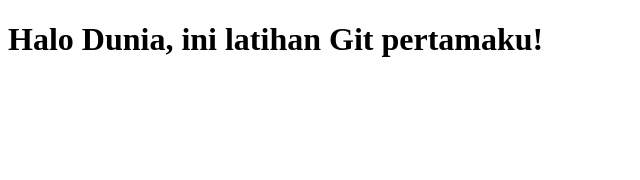
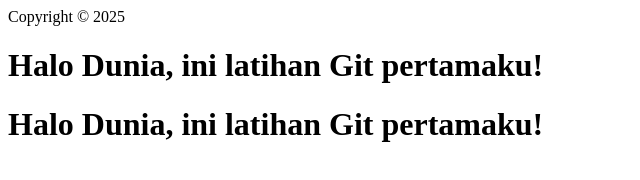
Before and after one commit to fakhrioib/latihan-git-301220067, a plain HTML site: page index.html in a window 1280 px wide. Shown: the whole page, without its empty margins (0-640 px from the left). Drawn offline with Linux system fonts and the light colour scheme.

Commit message:
Menambahkan footer ke halaman utama

```diff
--- a/index.html
+++ b/index.html
@@ -1,8 +1,9 @@
 <!DOCTYPE html>
 <html>
+<footer>Copyright © 2025</footer>
 
 <head>
-    <title>Latihan Git</title>
+    <h1>Halo Dunia, ini latihan Git pertamaku!</h1>
 </head>
 
 <body>
```
